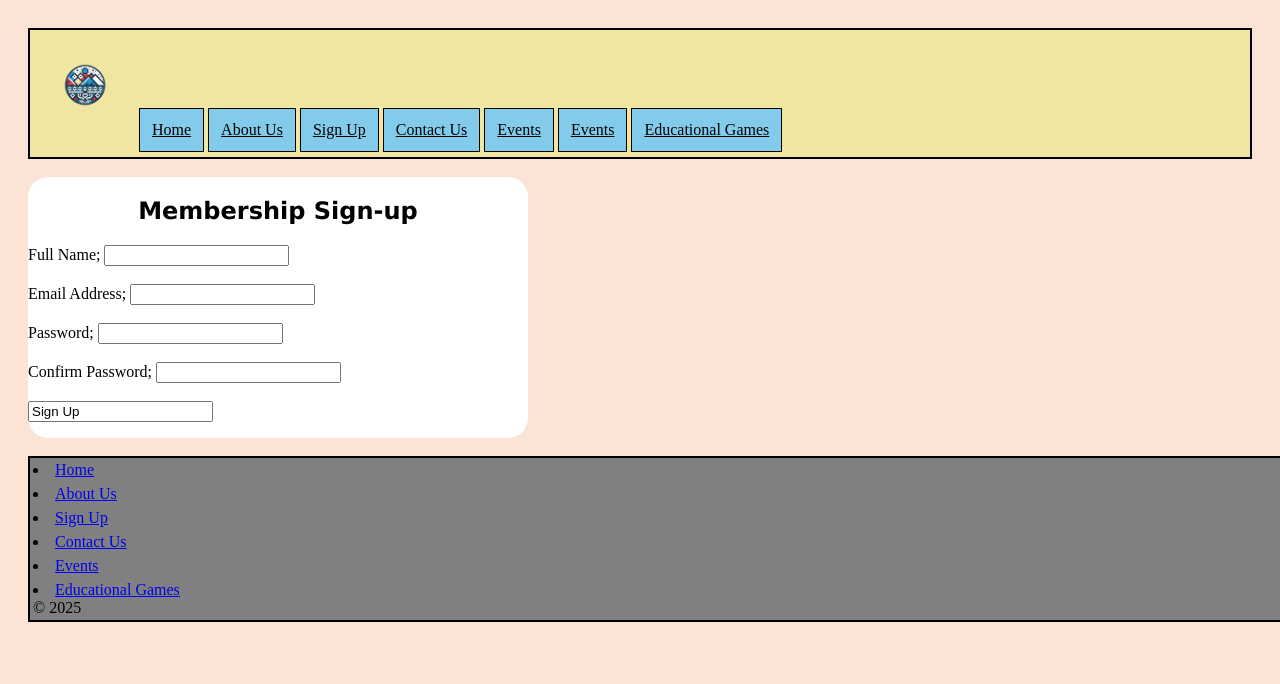
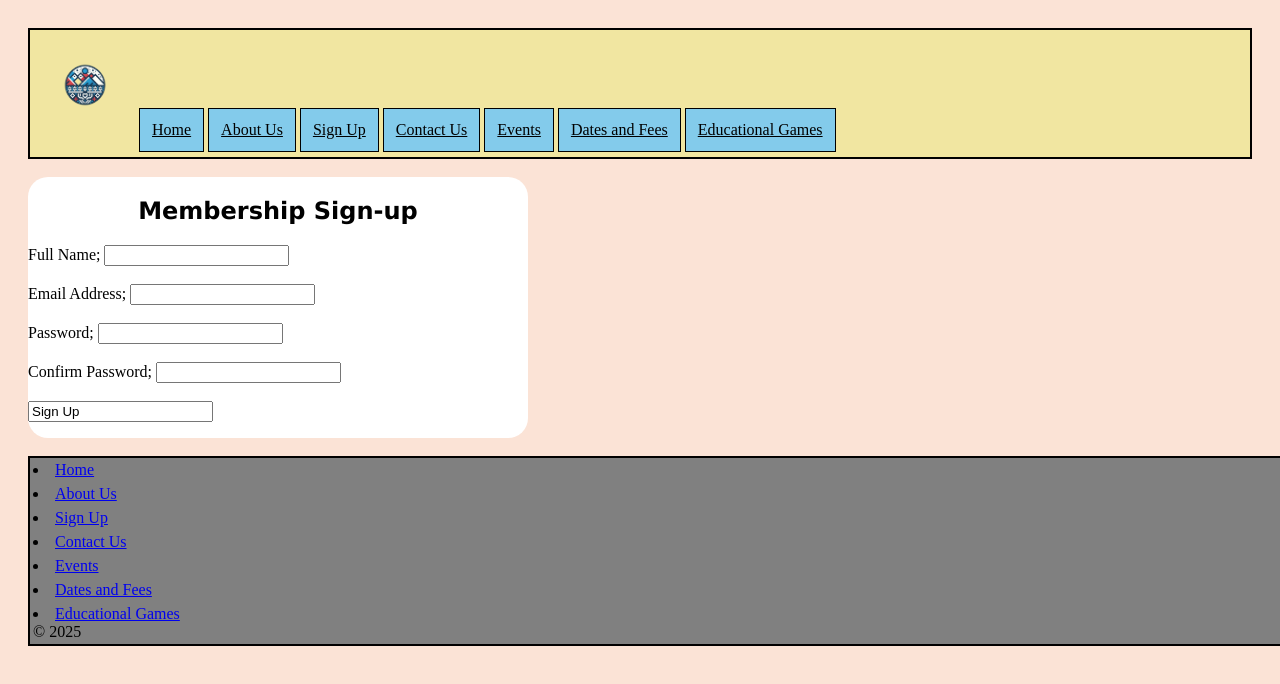
Before and after one commit to BillyGoat-04/U15Ass2BillyHeathcote, a plain HTML site: page pages/signUp.html in a window 1280 px wide. Shown: the top 684 px of the page. Drawn offline with Linux system fonts and the light colour scheme; files whose address does not match are found by name.

Commit message:
Update signUp.html

```diff
--- a/pages/signUp.html
+++ b/pages/signUp.html
@@ -16,7 +16,7 @@
            <a href="pages/signUp.html">Sign Up</a> <!-- Nav link to sign up page -->
            <a href="pages/contactUs.html">Contact Us</a> <!-- Nav link to contact us page -->
            <a href="pages/events.html">Events</a> <!-- Nav link to events page -->
-           <a href="pages/datesFees.html">Events</a> <!-- Nav link to dates and fees page -->
+           <a href="pages/datesFees.html">Dates and Fees</a> <!-- Nav link to dates and fees page -->
            <a href="pages/eduGames.html">Educational Games</a> <!-- Nav link to games page -->
         </nav>
      </div><br>
@@ -47,6 +47,7 @@
        <li><a href="pages/signUp.html">Sign Up</a> <!-- Footer link to sign up page -->
        <li><a href="pages/contactUs.html">Contact Us</a> <!-- Footer link to contact us page -->
        <li><a href="pages/events.html">Events</a> <!-- Footer link to events page -->
+       <li><a href="pages/datesFees.html">Dates and Fees</a> <!-- Nav link to dates and fees page --></li>
        <li><a href="pages/eduGames.html">Educational Games</a> <!-- Footer link to games page -->
           <br>&copy 2025
     </footer
```
